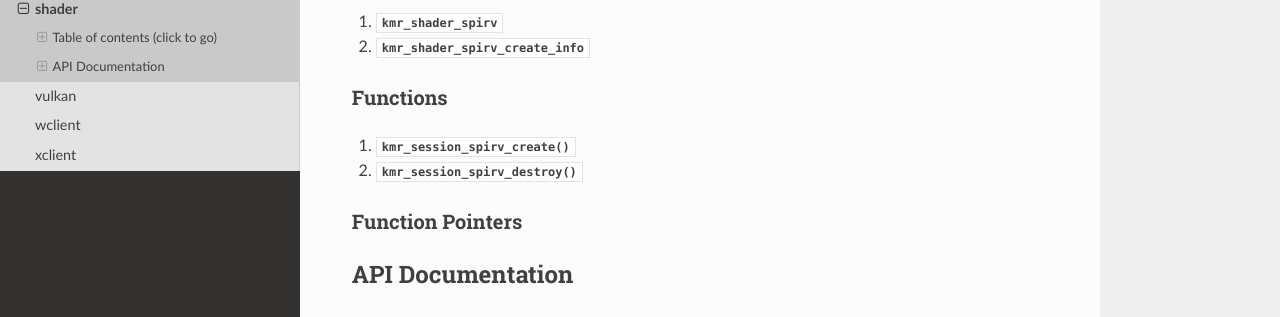
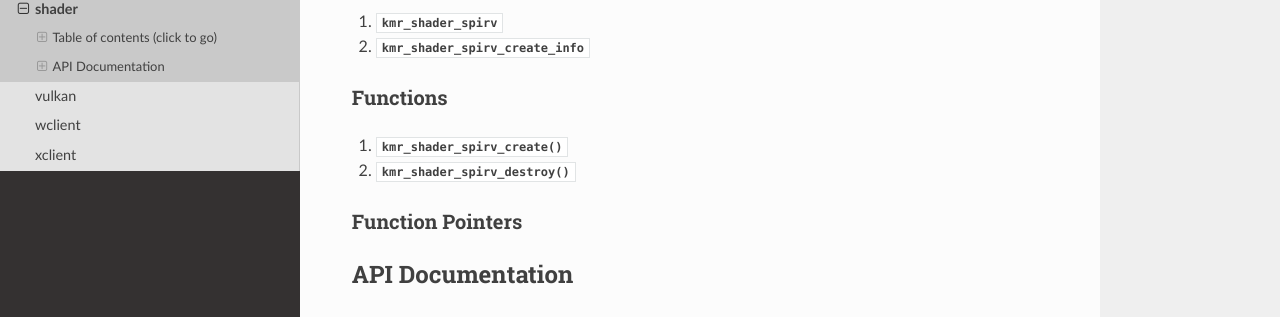
Before and after one commit to under-view/kmsroots, a Sphinx documentation site: the page built from docs/shader.rst, in a window 1280 px wide. Shown: the part 455-772 px from the top of the page. Built offline with Sphinx 7.4.7 and the Read the Docs theme 2.0.0, drawn with Linux system fonts in a browser that asks for light colours; formulas are drawn with MathJax 3.

Commit message:
docs: change pigment_style to monokai
Signed-off-by: Vincent Davis Jr <vince@underview.tech>

```diff
--- a/docs/conf.py
+++ b/docs/conf.py
@@ -70,6 +70,7 @@
 # a list of builtin themes.
 # https://www.sphinx-doc.org/en/master/usage/theming.html
 html_theme = "sphinx_rtd_theme"
+pygments_style = 'monokai'
 
 # Theme options are theme-specific and customize the look and feel of a theme
 # further.  For a list of options available for each theme, see the
--- a/docs/shader.rst
+++ b/docs/shader.rst
@@ -31,8 +31,8 @@
 Functions
 =========
 
-1. :c:func:`kmr_session_spirv_create`
-#. :c:func:`kmr_session_spirv_destroy`
+1. :c:func:`kmr_shader_spirv_create`
+#. :c:func:`kmr_shader_spirv_destroy`
 
 =================
 Function Pointers
```
